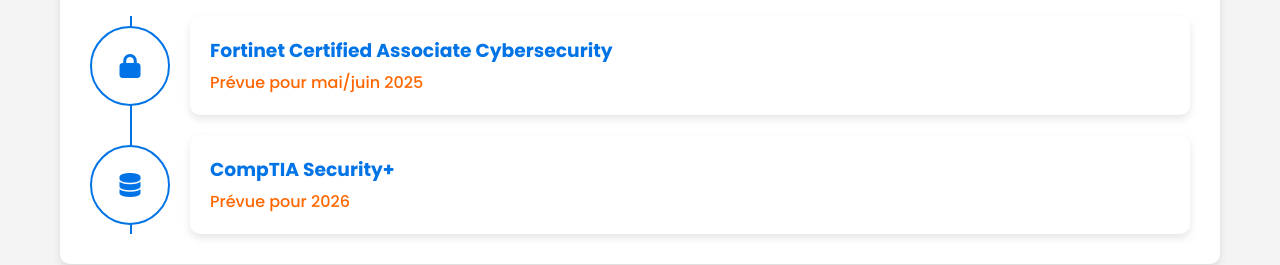
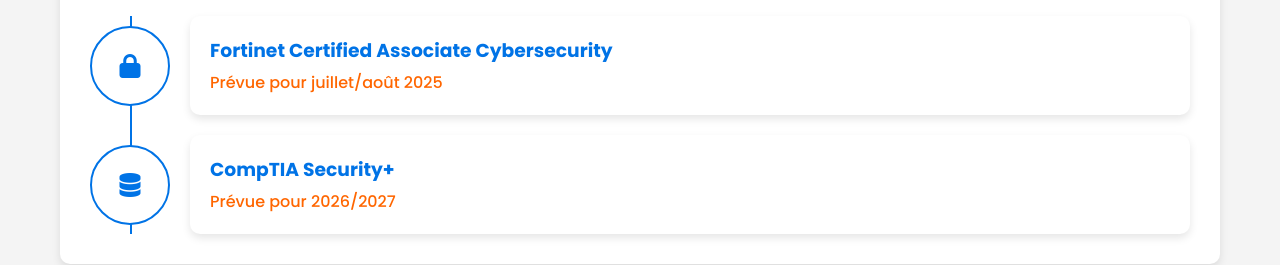
Before and after one commit to kyllian-a/portfolio, a plain HTML site: page certifications.html in a window 1280 px wide. Shown: the part 1264-1529 px from the top of the page. Drawn offline with Linux system fonts and the light colour scheme.

Commit message:
Update certifications.html

```diff
--- a/certifications.html
+++ b/certifications.html
@@ -141,7 +141,7 @@
                         </div>
                         <div class="roadmap-content">
                             <h3>Fortinet Certified Associate Cybersecurity</h3>
-                            <p>Prévue pour mai/juin 2025</p>
+                            <p>Prévue pour juillet/août 2025</p>
                         </div>
                     </div>
 
@@ -151,7 +151,7 @@
                         </div>
                         <div class="roadmap-content">
                             <h3>CompTIA Security+</h3>
-                            <p>Prévue pour 2026</p>
+                            <p>Prévue pour 2026/2027</p>
                         </div>
                     </div>
                 </div>
```
